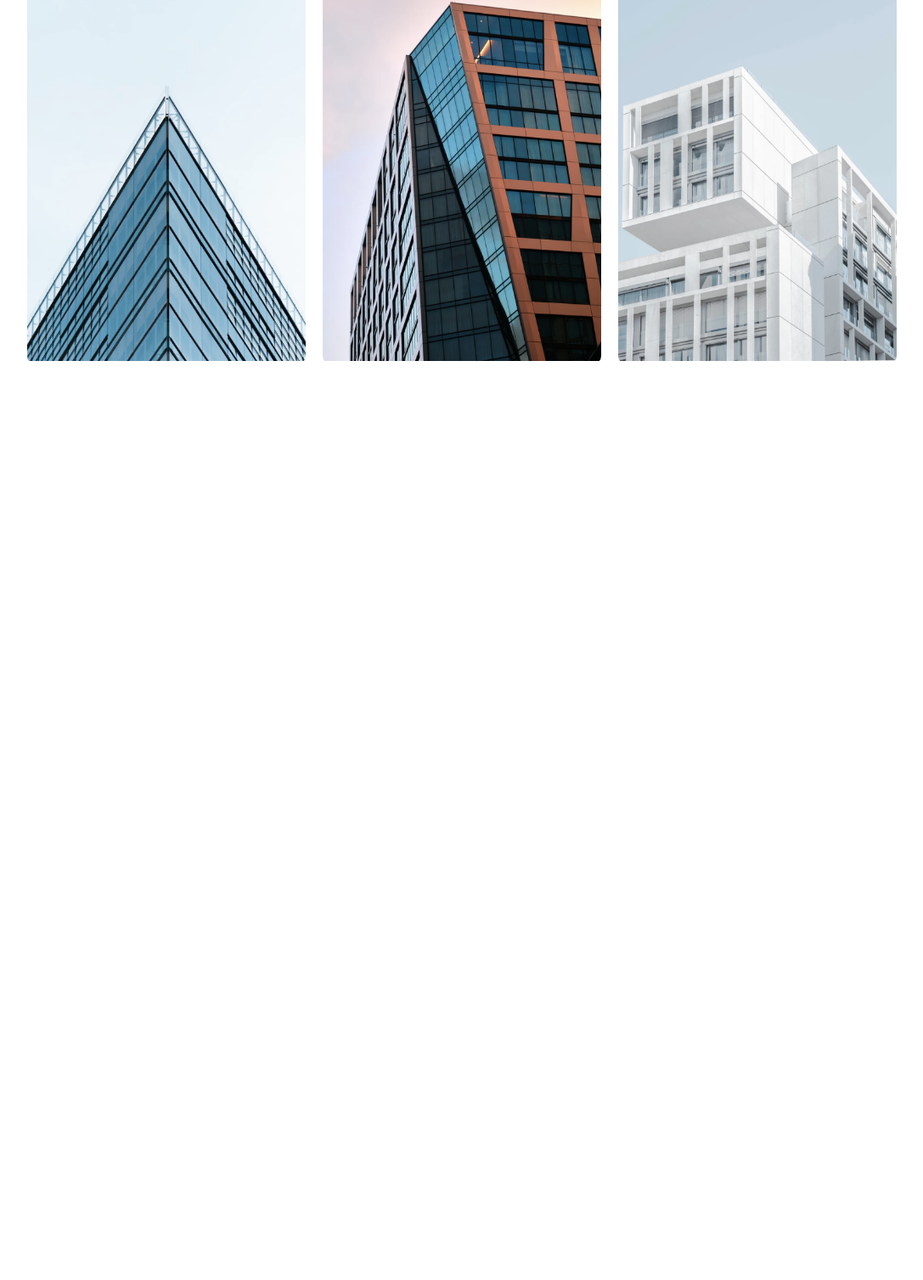
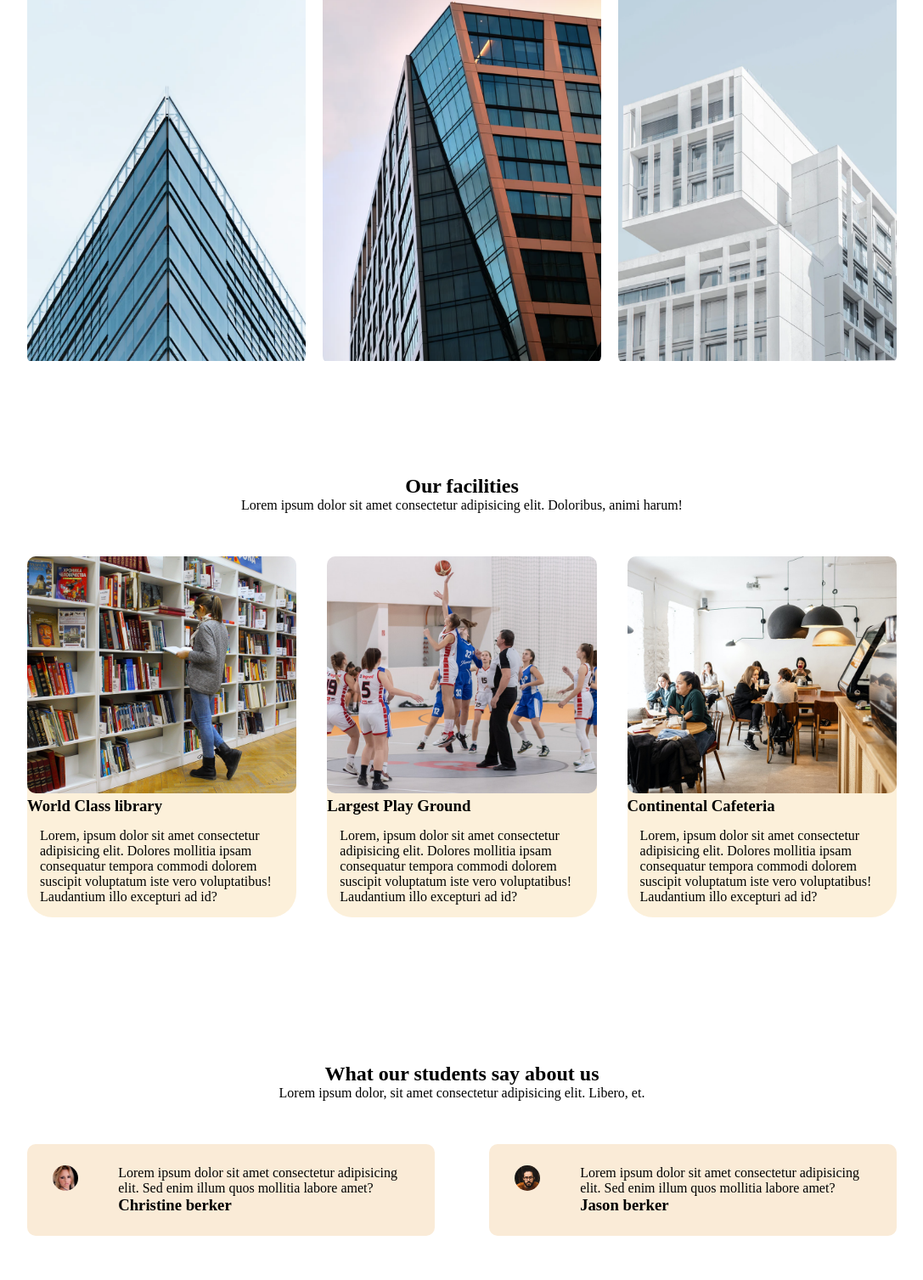
Before and after one commit to YASHWANTH1947/first-responsive-website, a plain HTML site: page index.html in a window 1280 px wide. Shown: the part 1378-2885 px from the top of the page at 85% size, without its empty margins (96-1183 px from the left). Before the commit the page ends 1837 px from the top, so only its background shows below. Drawn offline with Linux system fonts and the light colour scheme.

Commit message:
Testimonials and campuses info has been added

```diff
--- a/index.html
+++ b/index.html
@@ -80,13 +80,52 @@
     </div>
 </section>
 
+    <!-- facilities -->
 
+<section class="facilities">
+    <h2>Our facilities</h2>
+    <p>Lorem ipsum dolor sit amet consectetur adipisicing elit. Doloribus, animi harum! </p>
+    <div class="row">
+        <div class="facilities-col">
+            <img src="./images/library.png" alt="">
+            <h3>World Class library</h3>
+            <p>Lorem, ipsum dolor sit amet consectetur adipisicing elit. Dolores mollitia ipsam consequatur tempora commodi dolorem suscipit voluptatum iste vero voluptatibus! Laudantium illo excepturi ad id?</p>
+        </div>
+        <div class="facilities-col">
+            <img src="./images/basketball.png" alt="">
+            <h3>Largest Play  Ground</h3>
+            <p>Lorem, ipsum dolor sit amet consectetur adipisicing elit. Dolores mollitia ipsam consequatur tempora commodi dolorem suscipit voluptatum iste vero voluptatibus! Laudantium illo excepturi ad id?</p>
+        </div>
+        <div class="facilities-col">
+            <img src="./images/cafeteria.png" alt="">
+            <h3>Continental Cafeteria</h3>
+            <p>Lorem, ipsum dolor sit amet consectetur adipisicing elit. Dolores mollitia ipsam consequatur tempora commodi dolorem suscipit voluptatum iste vero voluptatibus! Laudantium illo excepturi ad id?</p>
+        </div>
+    </div>
+</section>
+        <!-- testimonials -->
 
+<section class="testimonials">
+    <h2>What our students say about us</h2>
+    <p>Lorem ipsum dolor, sit amet consectetur adipisicing elit. Libero, et.</p>
+    <div class="row">
+        <div class="testimonial-col">
+            <img src="./images/user1.jpg" alt="">
+            <div>
+                <p>Lorem ipsum dolor sit amet consectetur adipisicing elit. Sed enim illum quos mollitia labore amet?</p>
+                <h3>Christine berker</h3>
+            </div>
+            </div>
+            <div class="testimonial-col">
+                <img src="./images/user2.jpg" alt="">
+                <div>
+                    <p>Lorem ipsum dolor sit amet consectetur adipisicing elit. Sed enim illum quos mollitia labore amet?</p>
+                    <h3>Jason berker</h3>
+                </div>
+        </div>
+    </div>
 
-
-
-
-
+</section>
 
 
 
--- a/style.css
+++ b/style.css
@@ -147,6 +147,80 @@ nav .fa-solid{
 .layer:hover{
     background: rgba(242, 14, 14, 0.7);
 }
+.layer h3{
+    width: 100%;
+    opacity: 0;
+    bottom: 0;
+    left: 50%;
+    transform: translate(-50%);
+    position: absolute;
+    transition: 0.5s;
+    font-size: 25px;
+}
+.layer:hover h3{
+    bottom: 50%;
+    opacity: 1;
+}
+.facilities{
+    width: 80%;
+    padding-top: 100px;
+    margin: auto;
+    text-align: center;
+}
+.facilities-col{
+    background-color: rgb(252, 240, 218);
+    flex-basis: 31%;
+    border-radius: 30px;
+    margin-bottom: 7%;
+    text-align: left;
+
+}
+.facilities-col img{
+    width: 100%;
+    border-radius: 10px;
+}
+.facilities-col p{
+    padding: 15px;
+}
+.testimonials{
+    width: 80%;
+    margin: auto;
+    text-align: center;
+    padding-top: 100px;
+}
+
+.testimonial-col{
+    flex-basis: 42%;
+    border-radius: 10px;
+    margin-bottom: 5%;
+    text-align: left;
+    padding: 25px;
+    cursor: pointer;
+    display: flex;
+    flex-direction: row;
+    background: antiquewhite;
+    column-gap: 4%;
+}
+.testimonial-col img{
+    height: 30px;
+    margin-left: 5px;
+    margin-right: 30px;
+    border-radius: 50%;
+}
+
+
+
+
+
+
+
+
+
+
+
+
+
+
 @media (max-width:700px){
     .text-box h1{
         font-size: 24px;
```
